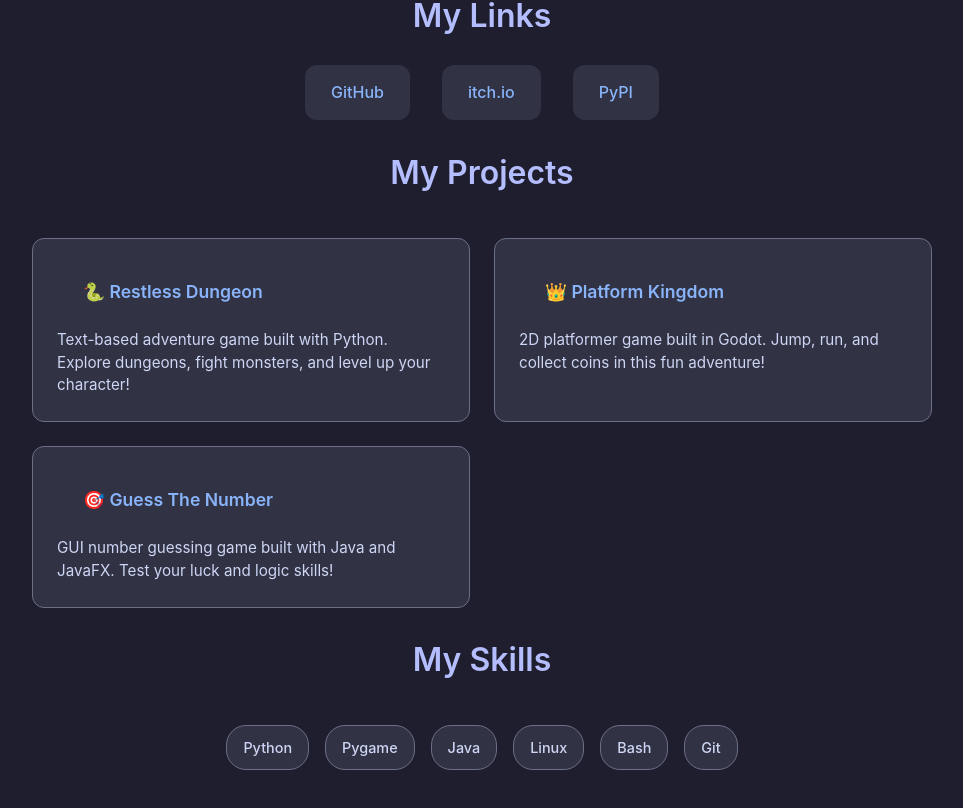
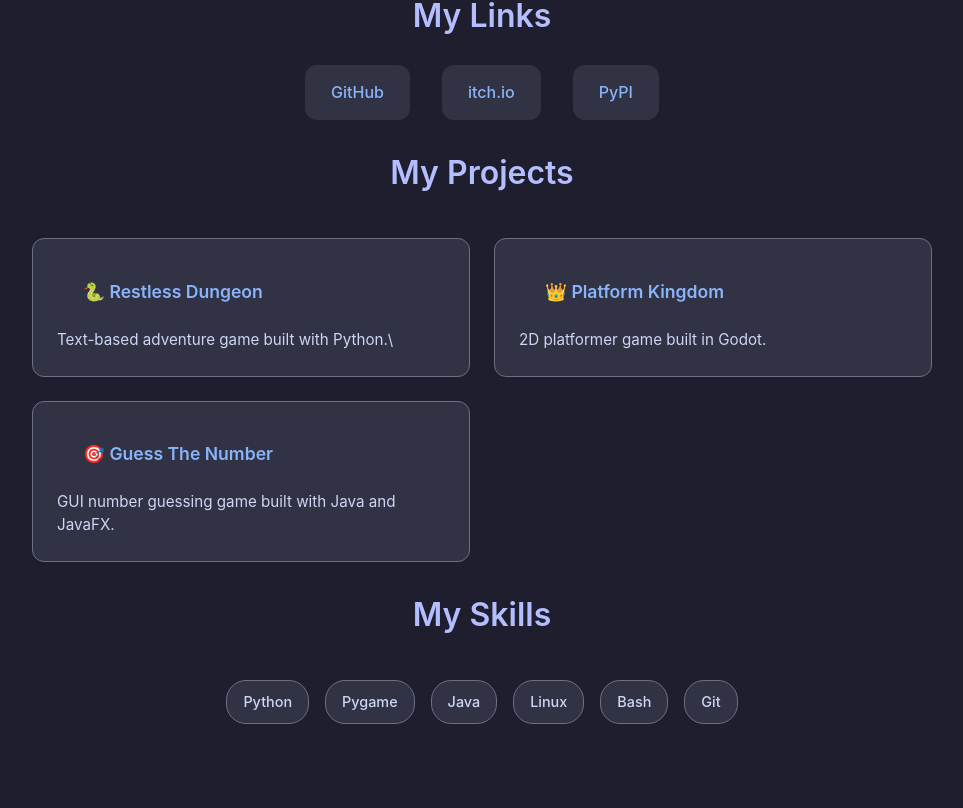
Before and after one commit to Dekoder-py/personal-website, a React (Create React App) app: page / in a window 1280 px wide. Shown: the part 605-1413 px from the top of the page, without its empty margins (158-1121 px from the left). Built offline with nearby package versions, Linux system fonts and the light colour scheme.

Commit message:
remove stuff

```diff
--- a/src/App.js
+++ b/src/App.js
@@ -29,15 +29,15 @@ function App() {
         <div className="projects">
           <div className="project">
             <a href="https://pypi.org/project/restless-dungeon/" target="_blank" rel="noopener noreferrer">🐍 Restless Dungeon</a>
-            <div className="project-description">Text-based adventure game built with Python. Explore dungeons, fight monsters, and level up your character!</div>
+            <div className="project-description">Text-based adventure game built with Python.\</div>
           </div>
           <div className="project">
             <a href="https://dekoder-py.itch.io/platform-kingdom" target="_blank" rel="noopener noreferrer">👑 Platform Kingdom</a>
-            <div className="project-description">2D platformer game built in Godot. Jump, run, and collect coins in this fun adventure!</div>
+            <div className="project-description">2D platformer game built in Godot.</div>
           </div>
           <div className="project">
             <a href="https://github.com/Dekoder-py/GuessTheNumber" target="_blank" rel="noopener noreferrer">🎯 Guess The Number</a>
-            <div className="project-description">GUI number guessing game built with Java and JavaFX. Test your luck and logic skills!</div>
+            <div className="project-description">GUI number guessing game built with Java and JavaFX.</div>
           </div>
         </div>
 
```
